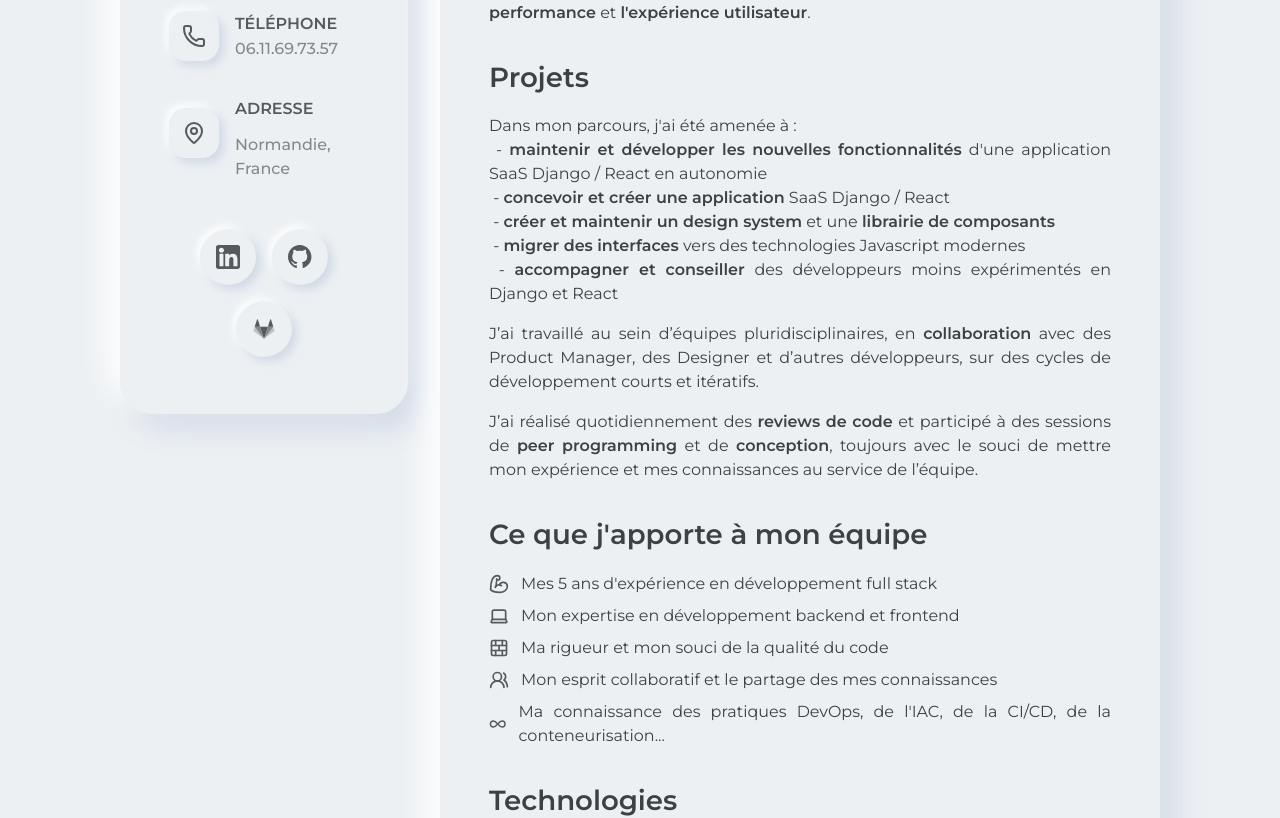
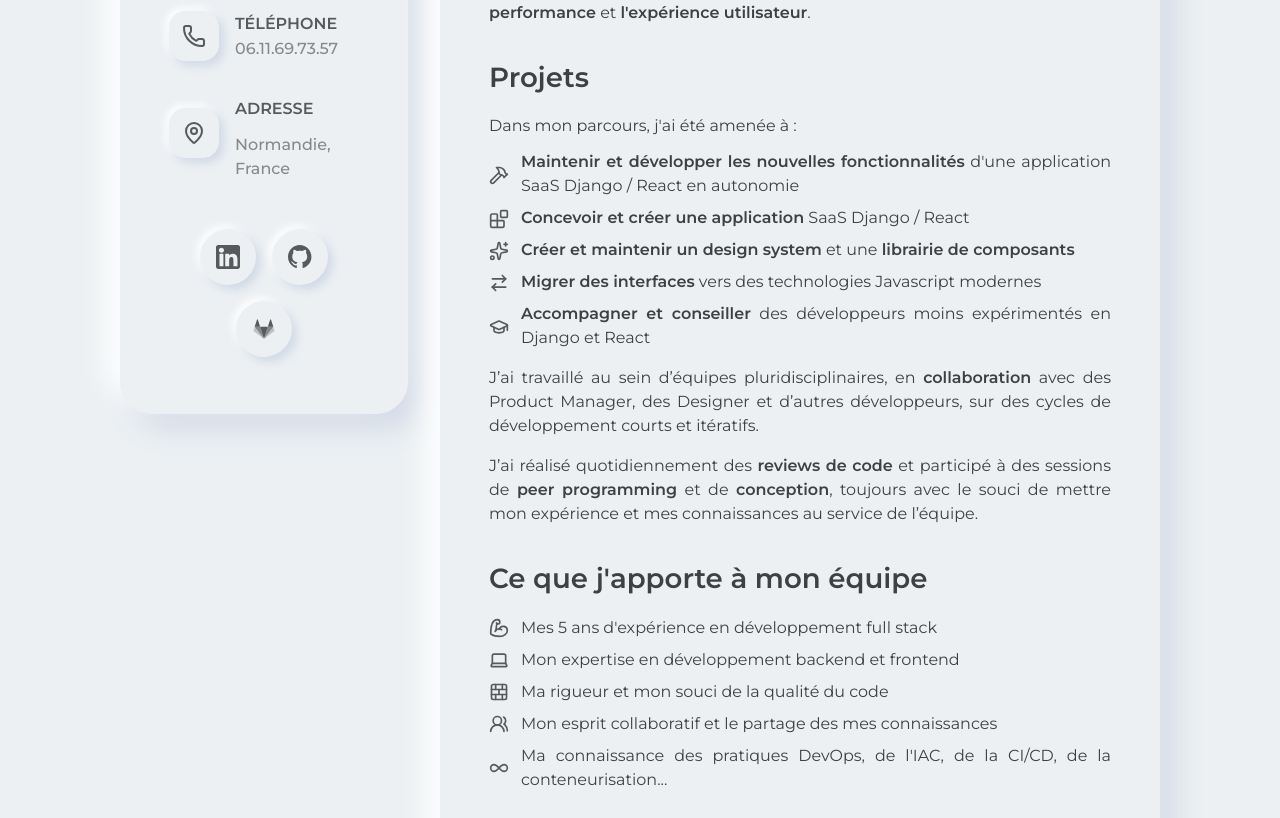
Before and after one commit to emmaGblt/cv, a React (Vite) app: page / in a window 1280 px wide. Shown: the part 546-1364 px from the top of the page. Built offline with nearby package versions, Linux system fonts and the light colour scheme.

Commit message:
fix: 'what i bring to my team' icon size (#37)
* fix 'what i bring to my team' icon size

* unify content lists

* factorize content lists

```diff
--- a/src/components/AboutMe/AboutMeContent.tsx
+++ b/src/components/AboutMe/AboutMeContent.tsx
@@ -2,26 +2,31 @@ import "./index.css";
 
 import Bold from "@ui/Typography/Bold";
 import Heading from "@ui/Typography/Heading";
-import {
-  BicepsFlexed,
-  BrickWall,
-  Infinity as LucideInfinity,
-  Laptop,
-  type LucideIcon,
-  UsersRound
-} from "lucide-react";
+import { type LucideIcon } from "lucide-react";
 import type { PropsWithChildren } from "react";
+
+import { PROJECTS, WHAT_I_BRING } from "@/constants/aboutMe";
 
 import SkillsList from "./SkillsList";
 
-function WhatIBringIcon({ Icon }: { Icon: LucideIcon }) {
+function ListIcon({ Icon }: { Icon: LucideIcon }) {
   return (
-    <Icon className="neo:text-secondary-2 cartoon:text-primary cartoon:group-even:fill-secondary-2 cartoon:group-odd:fill-background inline-block size-5" />
+    <span className="min-w-6 text-left">
+      <Icon className="neo:text-secondary-2 cartoon:text-primary cartoon:group-even:fill-secondary-2 cartoon:group-odd:fill-background inline-block size-5" />
+    </span>
   );
 }
 
-function WhatIBrinListItem({ children }: PropsWithChildren) {
-  return <li className="group wrap flex items-center gap-x-3">{children}</li>;
+function List({ children }: PropsWithChildren) {
+  return (
+    <ul className="flex flex-col gap-y-1 text-justify lg:gap-y-2">
+      {children}
+    </ul>
+  );
+}
+
+function ListItem({ children }: PropsWithChildren) {
+  return <li className="group wrap flex items-center gap-x-2">{children}</li>;
 }
 
 function AboutMeContent() {
@@ -54,27 +59,17 @@ function AboutMeContent() {
       <div className="mt-5 md:mt-8">
         <Heading level="3">Projets</Heading>
         <div className="flex flex-col gap-y-4 text-justify">
-          <p>
-            Dans mon parcours, j&apos;ai été amenée à :
-            <br />
-            &nbsp;-{" "}
-            <Bold>
-              maintenir et développer les nouvelles fonctionnalités
-            </Bold>{" "}
-            d&apos;une application SaaS Django / React en autonomie
-            <br />
-            &nbsp;- <Bold>concevoir et créer une application</Bold> SaaS Django
-            / React
-            <br />
-            &nbsp;- <Bold>créer et maintenir un design system</Bold> et une{" "}
-            <Bold>librairie de composants</Bold>
-            <br />
-            &nbsp;- <Bold>migrer des interfaces</Bold> vers des technologies
-            Javascript modernes
-            <br />
-            &nbsp;- <Bold>accompagner et conseiller</Bold> des développeurs
-            moins expérimentés en Django et React
-          </p>
+          <div>
+            <p className="mb-3">Dans mon parcours, j&apos;ai été amenée à :</p>
+            <List>
+              {PROJECTS.map((project, index) => (
+                <ListItem key={`project-${index}`}>
+                  <ListIcon Icon={project.Icon} />
+                  {project.content}
+                </ListItem>
+              ))}
+            </List>
+          </div>
           <p>
             J’ai travaillé au sein d’équipes pluridisciplinaires, en{" "}
             <Bold>collaboration</Bold> avec des Product Manager, des Designer et
@@ -91,33 +86,14 @@ function AboutMeContent() {
       </div>
       <div className="mt-5 md:mt-8">
         <Heading level="3">Ce que j&apos;apporte à mon équipe</Heading>
-        <div className="flex flex-col gap-y-4 text-justify">
-          <ul className="flex flex-col gap-y-1 lg:gap-y-2">
-            <WhatIBrinListItem>
-              <WhatIBringIcon Icon={BicepsFlexed} />
-              <p>Mes 5 ans d&apos;expérience en développement full stack</p>
-            </WhatIBrinListItem>
-            <WhatIBrinListItem>
-              <WhatIBringIcon Icon={Laptop} />
-              <p>Mon expertise en développement backend et frontend</p>
-            </WhatIBrinListItem>
-            <WhatIBrinListItem>
-              <WhatIBringIcon Icon={BrickWall} />
-              <p>Ma rigueur et mon souci de la qualité du code</p>
-            </WhatIBrinListItem>
-            <WhatIBrinListItem>
-              <WhatIBringIcon Icon={UsersRound} />
-              <p>Mon esprit collaboratif et le partage des mes connaissances</p>
-            </WhatIBrinListItem>
-            <WhatIBrinListItem>
-              <WhatIBringIcon Icon={LucideInfinity} />
-              <p>
-                Ma connaissance des pratiques DevOps, de l&apos;IAC, de la
-                CI/CD, de la conteneurisation...
-              </p>
-            </WhatIBrinListItem>
-          </ul>
-        </div>
+        <List>
+          {WHAT_I_BRING.map((item, index) => (
+            <ListItem key={`what-i-bring-${index}`}>
+              <ListIcon Icon={item.Icon} />
+              {item.content}
+            </ListItem>
+          ))}
+        </List>
       </div>
       <div className="holographic-cards-scrollbar mt-5 md:mt-8">
         <Heading level="3">Technologies</Heading>
--- /dev/null
+++ b/src/constants/aboutMe.tsx
@@ -0,0 +1,93 @@
+import {
+  ArrowRightLeft,
+  BicepsFlexed,
+  Blocks,
+  BrickWall,
+  GraduationCap,
+  Hammer,
+  Laptop,
+  type LucideIcon,
+  LucideInfinity,
+  Sparkles,
+  UsersRound
+} from "lucide-react";
+import type { ReactNode } from "react";
+
+import Bold from "@/components/ui/Typography/Bold";
+
+type AboutMeList = Array<{ Icon: LucideIcon; content: ReactNode }>;
+
+export const PROJECTS: AboutMeList = [
+  {
+    Icon: Hammer,
+    content: (
+      <p>
+        <Bold>Maintenir et développer les nouvelles fonctionnalités</Bold>{" "}
+        d&apos;une application SaaS Django / React en autonomie
+      </p>
+    )
+  },
+  {
+    Icon: Blocks,
+    content: (
+      <p>
+        <Bold>Concevoir et créer une application</Bold> SaaS Django / React
+      </p>
+    )
+  },
+  {
+    Icon: Sparkles,
+    content: (
+      <p>
+        <Bold>Créer et maintenir un design system</Bold> et une{" "}
+        <Bold>librairie de composants</Bold>
+      </p>
+    )
+  },
+  {
+    Icon: ArrowRightLeft,
+    content: (
+      <p>
+        <Bold>Migrer des interfaces</Bold> vers des technologies Javascript
+        modernes
+      </p>
+    )
+  },
+  {
+    Icon: GraduationCap,
+    content: (
+      <p>
+        <Bold>Accompagner et conseiller</Bold> des développeurs moins
+        expérimentés en Django et React
+      </p>
+    )
+  }
+];
+
+export const WHAT_I_BRING: AboutMeList = [
+  {
+    Icon: BicepsFlexed,
+    content: <p>Mes 5 ans d&apos;expérience en développement full stack</p>
+  },
+  {
+    Icon: Laptop,
+    content: <p>Mon expertise en développement backend et frontend</p>
+  },
+  {
+    Icon: BrickWall,
+    content: <p>Ma rigueur et mon souci de la qualité du code</p>
+  },
+  {
+    Icon: UsersRound,
+    content: <p>Mon esprit collaboratif et le partage des mes connaissances</p>
+  },
+  {
+    Icon: LucideInfinity,
+    content: (
+      <p>
+        Ma connaissance des pratiques DevOps, de l&apos;IAC, de la CI/CD, de la
+        conteneurisation...
+      </p>
+    )
+  }
+];
```
